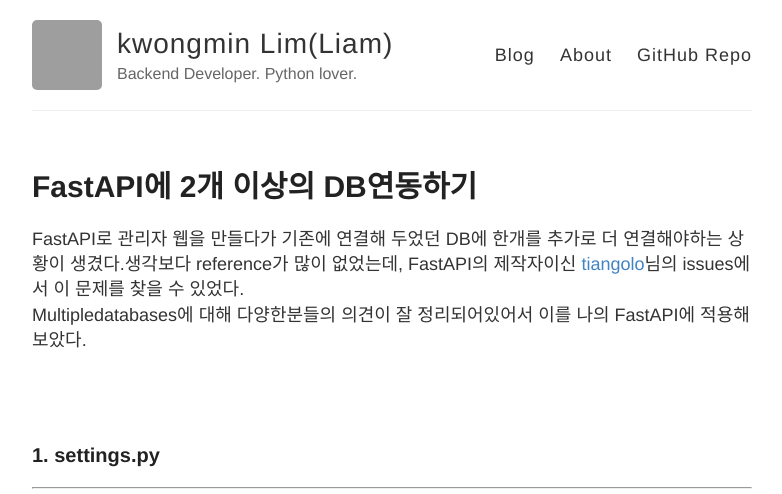
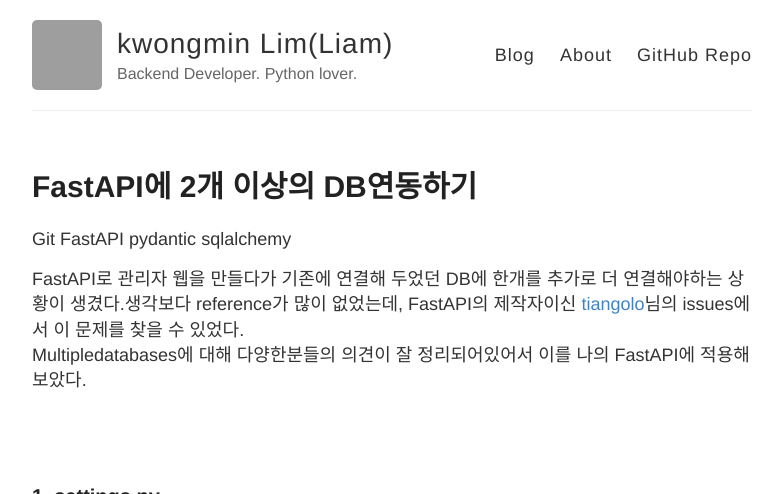
Before and after one commit to liampoet/liampoet.github.io-test2, a Jekyll site: the page built from _posts/2022-3-30-FastAPI-Multipledatabases.md, in a window 1280 px wide and 900 px high, cut to the strip 0-494 px from the top of the window. Shown: the whole strip, without its empty margins (248-1030 px from the left). Built offline with Jekyll 4.4.1, drawn with Linux system fonts in a browser that asks for light colours; comment, search, counter and statistics services are not loaded; grey boxes are pictures that could not be loaded.

Commit message:
Update post.html

```diff
--- a/_layouts/post.html
+++ b/_layouts/post.html
@@ -4,6 +4,11 @@
 
 <article class="post">
   <h1>{{ page.title }}</h1>
+  {% if page.tags %}
+    {% for tag in page.tags %}
+      <span class="tag">{{ tag }}</span>
+    {% endfor %}
+  {% endif %}
 
   <div class="entry">
     {{ content }}
```
